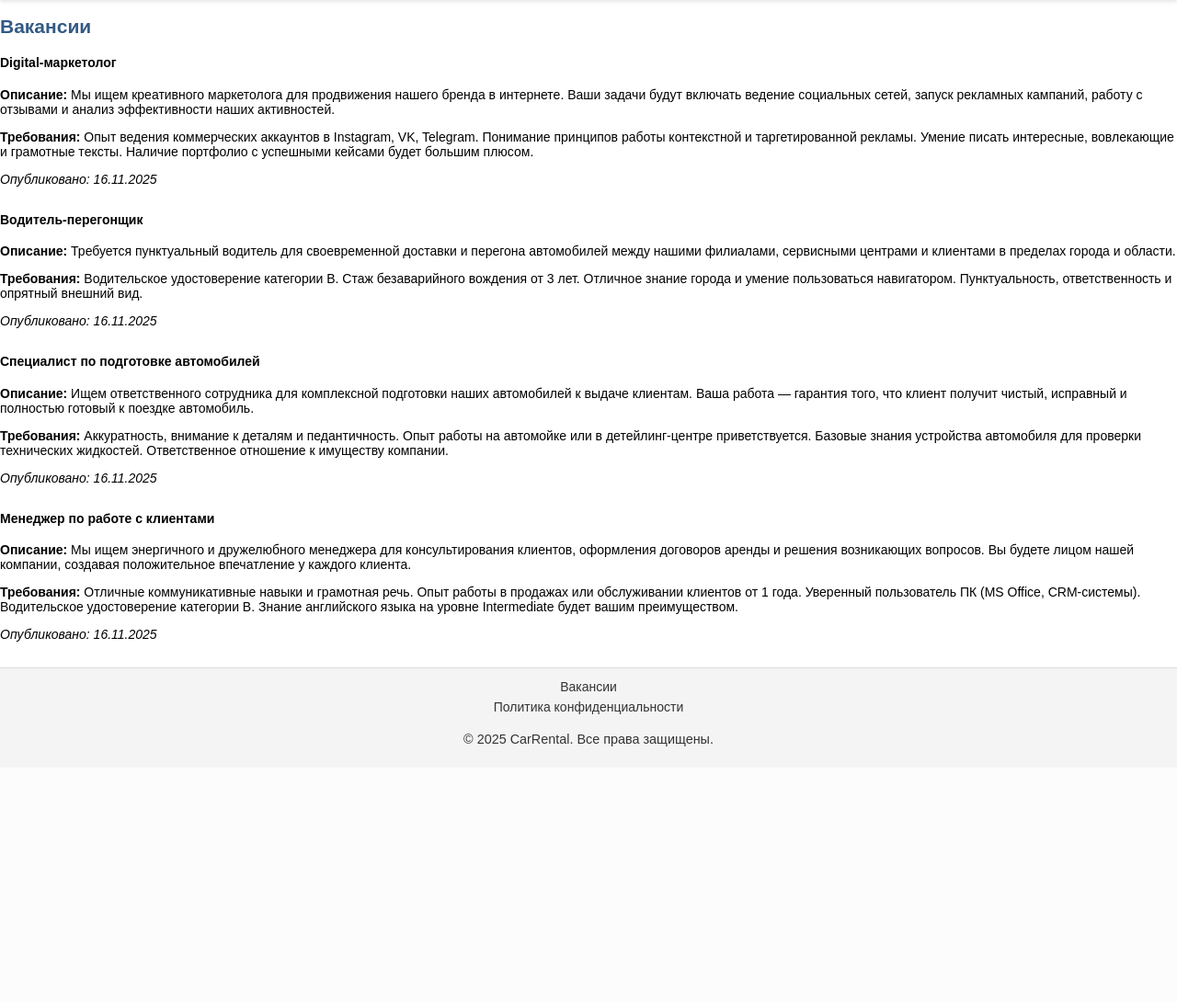
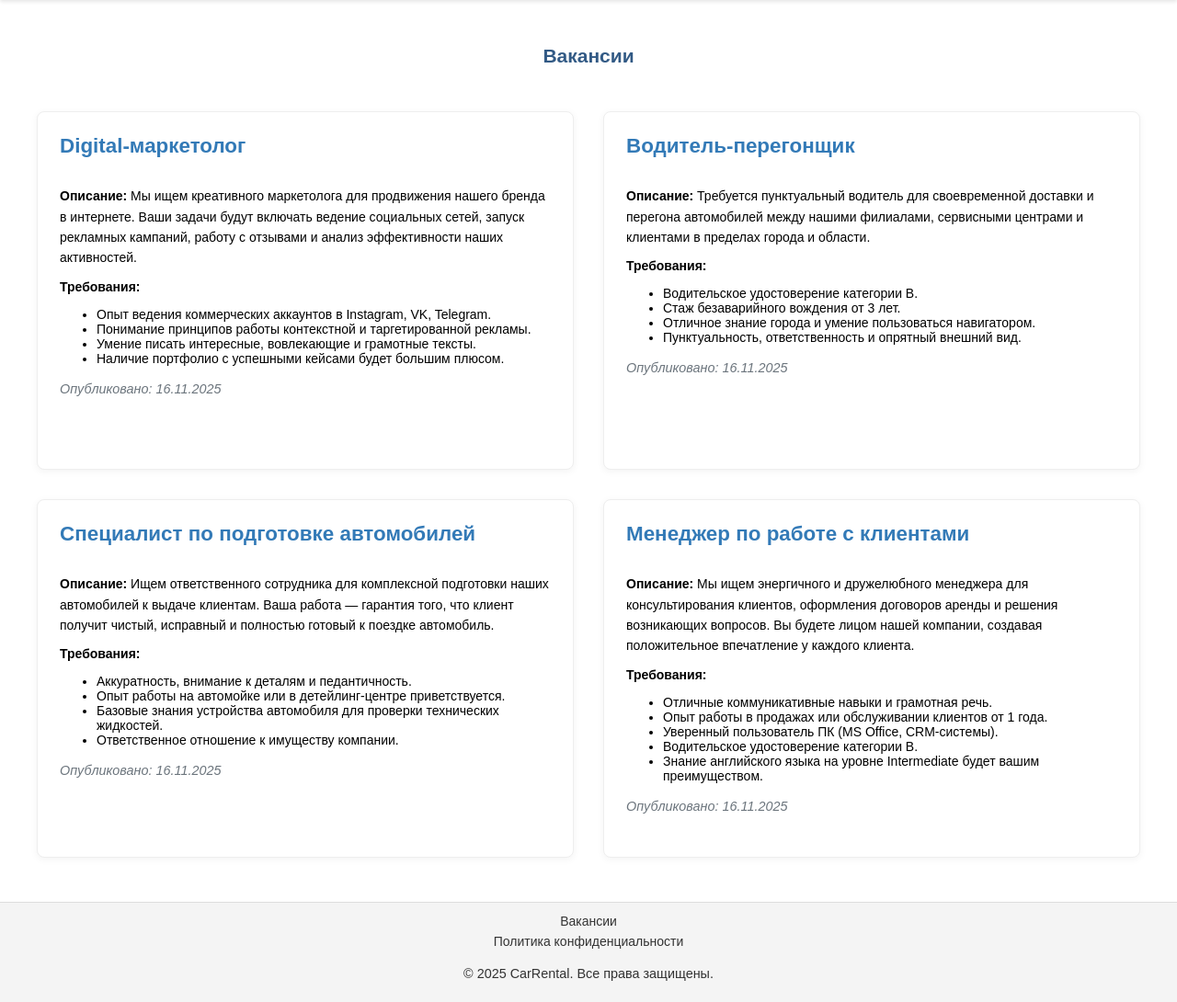
Before and after one commit to Dmitro44/353503_SEBELEV_21, a Django app: page /vacancies/ in a window 1280 px wide. Shown: the part 103-1193 px from the top of the page at 92% size. Before the commit the page ends 915 px from the top, so only its background shows below. Run offline with Django 5.2, Linux system fonts and the light colour scheme; data comes from the database, SQL or seed files in the repository; both versions use the stored data as it was after the commit.

Commit message:
Added styles for privacy policy and vacancy list

```diff
--- /dev/null
+++ b/STRWEB/LR2/content/templatetags/content_extras.py
@@ -0,0 +1,22 @@
+from django import template
+from django.utils.safestring import mark_safe
+
+register = template.Library()
+
+@register.filter(name='linestolist')
+def linestolist(value):
+    """
+    Преобразует многострочный текст в HTML-список ul/li.
+    Каждая строка текста становится элементом списка li.
+    """
+    if not value:
+        return ""
+
+    # Разбиваем строку по символу новой строки и убираем пустые строки
+    lines = [line.strip() for line in value.strip().split('\n') if line.strip()]
+
+    # Формируем HTML-элементы списка
+    list_items = "".join([f"<li>{line}</li>" for line in lines])
+
+    # Возвращаем готовый HTML-список, помеченный как "безопасный"
+    return mark_safe(f"<ul>{list_items}</ul>")
--- a/STRWEB/LR2/static/css/main.css
+++ b/STRWEB/LR2/static/css/main.css
@@ -1,4 +1,5 @@
 /* Main CSS file - imports all other stylesheets */
+@import url('https://fonts.googleapis.com/css2?family=Montserrat:ital,wght@0,100..900;1,100..900&display=swap');
 
 @import url('base/_base.css');
 @import url('base/_variables.css');
@@ -46,3 +47,5 @@
 @import url('pages/_profile.css');
 @import url('pages/_payment.css');
 @import url('pages/_payment_success.css');
+@import url('pages/_privacy_policy.css');
+@import url('pages/_vacancy_list.css');
--- /dev/null
+++ b/STRWEB/LR2/static/css/pages/_vacancy_list.css
@@ -0,0 +1,62 @@
+.vacancy-list-page {
+    max-width: 1200px;
+    margin: 0 auto;
+    padding: 2rem;
+}
+
+.vacancy-list-page h1 {
+    text-align: center;
+    margin-bottom: 2rem;
+}
+
+.vacancy-list-container {
+    list-style: none;
+    padding: 0;
+    margin: 0 -1rem;
+}
+
+.vacancy-list-container::after {
+    content: "";
+    display: block;
+    clear: both;
+}
+
+.vacancy-item {
+    float: left;
+    width: calc(50% - 2rem);
+    margin: 1rem;
+    padding: 1.5rem;
+    background-color: #fff;
+    border: 1px solid #eee;
+    border-radius: 8px;
+    box-shadow: 0 2px 8px rgba(0,0,0,0.05);
+    box-sizing: border-box;
+    min-height: 390px;
+}
+
+.vacancy-item h4 {
+    margin-top: 0;
+    color: var(--primary-color);
+    font-size: 1.4rem;
+}
+
+.vacancy-item p {
+    margin-bottom: 0.75rem;
+    line-height: 1.6;
+}
+
+.vacancy-item p:last-child {
+    margin-bottom: 0;
+}
+
+.vacancy-item em {
+    font-size: 0.9rem;
+    color: #6c757d;
+}
+
+@media (max-width: 800px) {
+    .vacancy-item {
+        width: calc(100% - 2rem);
+        float: none;
+    }
+}
--- a/STRWEB/LR2/templates/content/about.html
+++ b/STRWEB/LR2/templates/content/about.html
@@ -1,4 +1,5 @@
 {% extends 'base.html' %}
+{% load content_extras %}
 
 {% block title %}О компании - Автопрокат{% endblock %}
 
@@ -67,7 +68,7 @@
                 {% if company_info.history %}
                 <section id="history" class="history-section">
                     <h3>История компании</h3>
-                    <div>{{ company_info.history|linebreaks }}</div>
+                    <div>{{ company_info.history|linestolist }}</div>
                 </section>
                 {% endif %}
 
--- a/STRWEB/LR2/templates/content/privacy_policy.html
+++ b/STRWEB/LR2/templates/content/privacy_policy.html
@@ -3,9 +3,9 @@
 {% block title %}Политика конфиденциальности - Автопрокат{% endblock %}
 
 {% block content %}
-    <section>
+    <section class="privacy-policy-page">
         <h1>Политика конфиденциальности</h1>
-        <p>Дата вступления в силу: 12 сентября 2025 г.</p>
+        <p class="effective-date">Дата вступления в силу: 12 сентября 2025 г.</p>
 
         <h2>1. Введение</h2>
         <p>Добро пожаловать в "Автопрокат". Мы уважаем вашу конфиденциальность и стремимся защищать ваши персональные данные. Настоящая политика конфиденциальности объясняет, как мы собираем, используем, раскрываем и защищаем вашу информацию, когда вы пользуетесь нашим веб-сайтом.</p>
--- a/STRWEB/LR2/templates/content/vacancy_list.html
+++ b/STRWEB/LR2/templates/content/vacancy_list.html
@@ -1,22 +1,23 @@
 {% extends 'base.html' %}
+{% load content_extras %}
 
 {% block title %}Вакансии - Автопрокат{% endblock %}
 
 {% block content %}
-    <section>
+    <section class="vacancy-list-page">
         <h1>Вакансии</h1>
 
-        {% if vacancies %}
+        <div class="vacancy-list-container">
             {% for vacancy in vacancies %}
-                <article style="margin-bottom: 2em;">
+                <article class="vacancy-item">
                     <h4>{{ vacancy.title }}</h4>
                     <p><strong>Описание:</strong> {{ vacancy.description }}</p>
-                    <p><strong>Требования:</strong> {{ vacancy.requirements|safe }}</p>
+                    <div><strong>Требования:</strong> {{ vacancy.requirements|linestolist }}</div>
                     <p><em>Опубликовано: {{ vacancy.published_at|date:"d.m.Y" }}</em></p>
                 </article>
+            {% empty %}
+                <p>На данный момент открытых вакансий нет.</p>
             {% endfor %}
-        {% else %}
-            <p>На данный момент открытых вакансий нет.</p>
-        {% endif %}
+        </div>
     </section>
 {% endblock %}
```
Also changed, not shown: STRWEB/LR2/static/css/pages/_privacy_policy.css (added, +62 -0 lines), STRWEB/LR2/content/templatetags/__init__.py (added), STRWEB/LR2/db.sqlite3.
